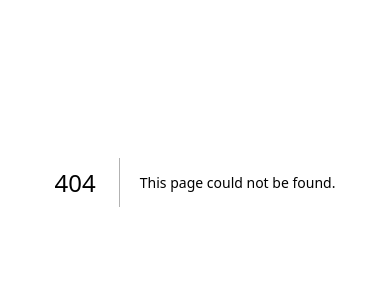
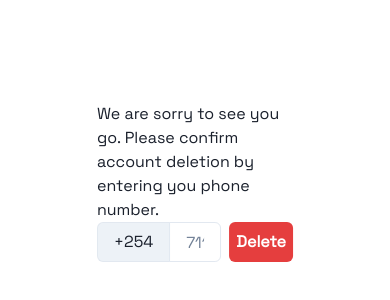
Before and after one commit to elc49/uzi-web, a Next.js app: page /account/delete in a window 390 px wide. Before the commit this address had no page. Shown: the part 240-540 px from the top of the page. Built offline with nearby package versions, Linux system fonts and the light colour scheme.

Commit message:
feat: soft delete user account by phone number

```diff
--- /dev/null
+++ b/src/app/account/delete/page.tsx
@@ -0,0 +1,5 @@
+import DeleteAccount from 'components/account/delete'
+
+export default function Page() {
+  return <DeleteAccount />
+}
--- a/src/app/account/page.tsx
+++ /dev/null
@@ -1,3 +0,0 @@
-export default function Page() {
-  return <h1>Account page</h1>
-}
--- /dev/null
+++ b/src/components/account/delete/index.tsx
@@ -0,0 +1,52 @@
+'use client'
+
+import { useState } from 'react'
+import { AbsoluteCenter, Alert, Box, Button, HStack, InputGroup, InputLeftAddon, Input, Text, VStack } from '@chakra-ui/react'
+import useDeleteAccount from 'hooks/delete-account'
+
+export default function DeleteAccount() {
+  return (
+    <Box position='relative' h='100vh'>
+      <AbsoluteCenter axis='both'>
+        <Text>
+          We are sorry to see you go. Please confirm account deletion by entering you phone number.
+        </Text>
+        <DeleteForm />
+      </AbsoluteCenter>
+    </Box>
+  )
+}
+
+function DeleteForm() {
+  const { loading, status, deleteAccount } = useDeleteAccount()
+  const [value, setValue] = useState('')
+  const handleChange = (e: any) => setValue(e.target.value)
+
+  return (
+    <VStack align='stretch'>
+      {status != 0 && (
+        <Alert status={status == 200 ? 'success' : status == 500 ? 'error' : undefined}>
+          {status == 200 && 'Account deleted!'}
+          {status == 404 && 'Account not found. Provide a valid registered phone number'}
+          {status == 500 && 'Something went horribly wrong!'}
+        </Alert>
+      )}
+      <HStack>
+        <InputGroup>
+          <InputLeftAddon>+254</InputLeftAddon>
+          <Input
+            onChange={handleChange}
+            placeholder='711 222 333'
+          />
+        </InputGroup>
+        <Button
+          isLoading={loading}
+          onClick={() => value.length != 0 ? deleteAccount(value) : null}
+          colorScheme='red'
+        >
+          Delete
+        </Button>
+      </HStack>
+    </VStack>
+  )
+}
--- /dev/null
+++ b/src/hooks/delete-account.ts
@@ -0,0 +1,34 @@
+'use client'
+
+import { useState } from 'react'
+
+export default function useDeleteAccount() {
+  const [loading, setLoading] = useState(false)
+  const [status, setStatus] = useState(0)
+
+  const deleteAccount = async function(phone: string) {
+    setLoading(true)
+    const data = { phone }
+    try {
+      const response = await fetch(`${process.env.NEXT_PUBLIC_UZI_API!}/api/account/delete`, {
+        method: 'POST',
+        mode: 'no-cors',
+        headers: {
+          'Content-Type': 'application/json'
+        },
+        body: JSON.stringify(data),
+      })
+      setStatus(response.status)
+    } catch(error) {
+      console.error("something went horribly wrong", error)
+    } finally {
+      setLoading(false)
+    }
+  }
+
+  return {
+    status,
+    loading,
+    deleteAccount
+  }
+}
--- a/tsconfig.json
+++ b/tsconfig.json
@@ -19,7 +19,8 @@
       }
     ],
     "paths": {
-      "@components": ["components/*"]
+      "@components": ["components/*"],
+      "@hooks": ["hooks/*"]
     }
   },
   "include": ["next-env.d.ts", "**/*.ts", "**/*.tsx", ".next/types/**/*.ts"],
```
